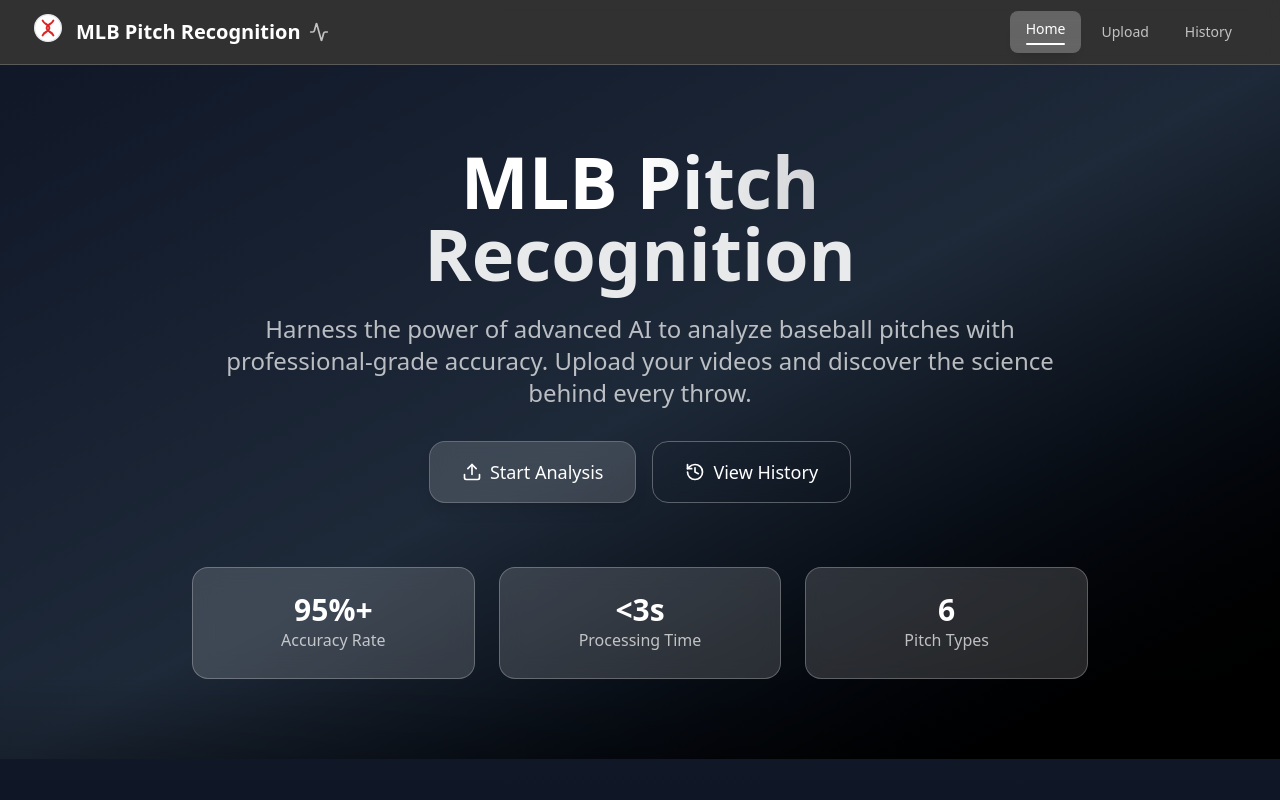
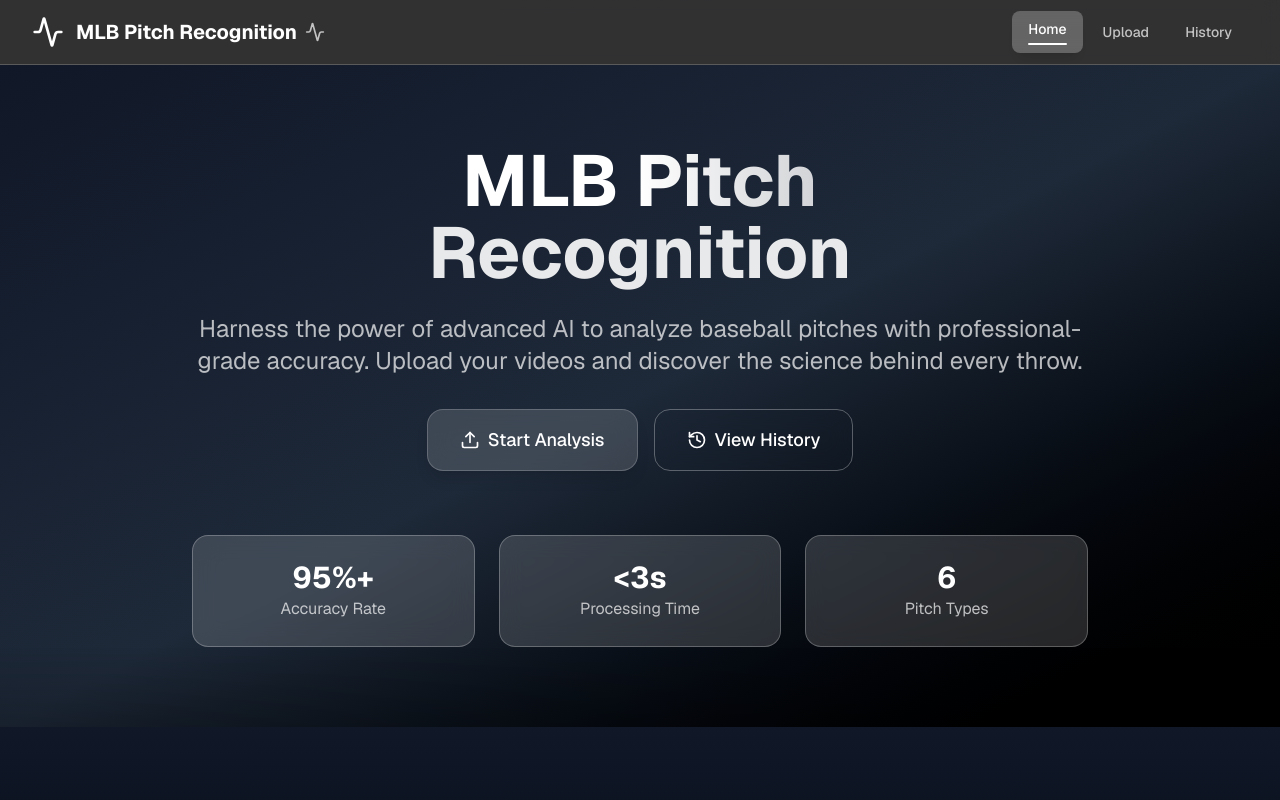
Before and after one commit to NathanielFactor/mlb-pitch-recognition, a Next.js app in the folder webapp/: page / in a window 1280 px wide. Shown: the top 800 px of the page. Built offline with nearby package versions, Linux system fonts and the light colour scheme.

Commit message:
fix: continuation of previous commit

```diff
--- a/webapp/next.config.ts
+++ b/webapp/next.config.ts
@@ -1,8 +1,7 @@
 import type { NextConfig } from "next";
 
 const nextConfig: NextConfig = {
-  // Optimize for Vercel deployment
-  output: 'standalone',
+  // Remove standalone output for Vercel deployment
 
   // Enable experimental features for better performance
   experimental: {
--- a/webapp/src/app/globals.css
+++ b/webapp/src/app/globals.css
@@ -1,6 +1,10 @@
 @import "tailwindcss";
 
 :root {
+  /* Font Variables */
+  --font-geist-sans: 'Geist', system-ui, -apple-system, sans-serif;
+  --font-geist-mono: 'Geist Mono', ui-monospace, monospace;
+
   /* Glass Design System Colors */
   --glass-primary: rgba(255, 255, 255, 0.8);
   --glass-secondary: rgba(255, 255, 255, 0.6);
--- a/webapp/src/app/layout.tsx
+++ b/webapp/src/app/layout.tsx
@@ -27,7 +27,7 @@ export default function RootLayout({
   return (
     <html lang="en">
       <body
-        className={`${geistSans.variable} ${geistMono.variable} antialiased bg-gray-50`}
+        className={`${geistSans.variable} ${geistMono.variable} antialiased`}
       >
         <Header />
         <main className="min-h-screen">
--- a/webapp/src/components/Header.tsx
+++ b/webapp/src/components/Header.tsx
@@ -5,7 +5,6 @@ import { usePathname } from 'next/navigation';
 import { motion } from 'framer-motion';
 import { Menu, X, Activity } from 'lucide-react';
 import { useState } from 'react';
-import { BaseballIcon } from './ui';
 
 export default function Header() {
   const pathname = usePathname();
@@ -29,7 +28,7 @@ export default function Header() {
               whileHover={{ scale: 1.1, rotate: 180 }}
               transition={{ duration: 0.3 }}
             >
-              <BaseballIcon size={32} className="text-white" />
+              <Activity size={32} className="text-white" />
             </motion.div>
             <Link href="/" className="flex items-center space-x-2">
               <span className="text-xl font-bold text-white">
--- a/webapp/src/components/ui/index.ts
+++ b/webapp/src/components/ui/index.ts
@@ -2,4 +2,3 @@ export { default as Button } from './Button';
 export { default as Card } from './Card';
 export { default as Badge } from './Badge';
 export { default as ProgressBar } from './ProgressBar';
-export { default as BaseballIcon } from './BaseballIcon';
--- a/webapp/tailwind.config.js
+++ b/webapp/tailwind.config.js
@@ -1,5 +1,4 @@
-import type { Config } from 'tailwindcss'
-
-export default {
+/** @type {import('tailwindcss').Config} */
+module.exports = {
   content: ['./src/**/*.{js,ts,jsx,tsx,mdx}'],
-} satisfies Config
+}
```
Also changed, not shown: webapp/package.json (+5 -5 lines), webapp/vercel.json (added).
